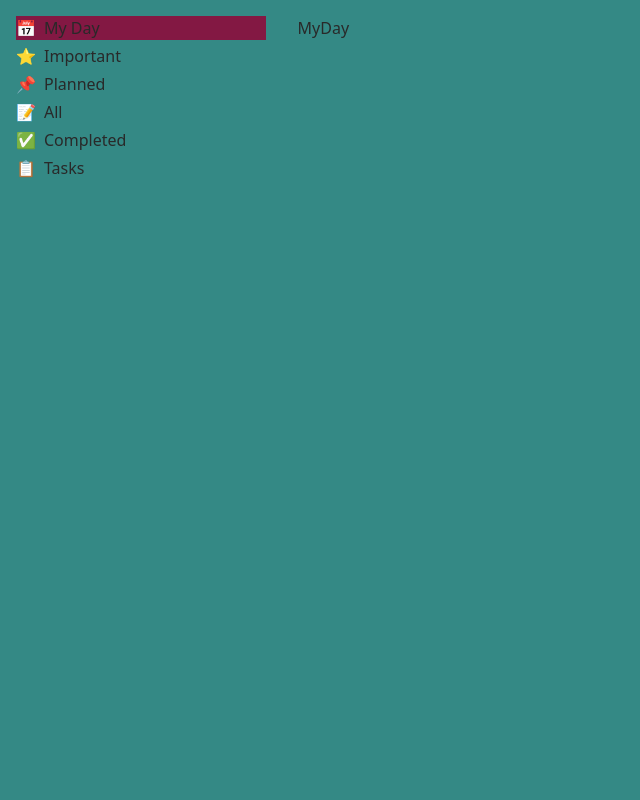
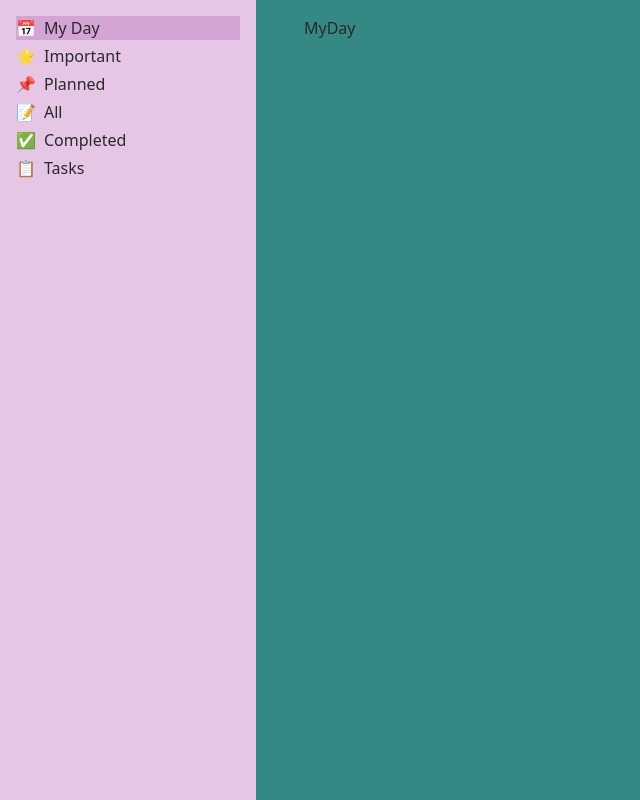
Before and after one commit to aidoskanapyanov/microsoft-todo-clone, a React (Vite) app in the folder frontend/: page / in a window 1280 px wide. Shown: the whole page, without its empty margins (0-640 px from the left). Built offline with nearby package versions, Linux system fonts and the light colour scheme.

Commit message:
Restyle components

```diff
--- a/frontend/src/App.tsx
+++ b/frontend/src/App.tsx
@@ -79,14 +79,16 @@ function Tasks() {
 
 function Layout() {
   return (
-    <div className="p-4 sm:flex sm:gap-8">
-      <SidebarMain className="sm:basis-1/5">
+    <div className="sm:flex sm:gap-8">
+      <SidebarMain className="p-4 sm:basis-1/5">
         <CategoryList />
       </SidebarMain>
       <SidebarMobile>
         <CategoryList />
       </SidebarMobile>
-      <Outlet />
+      <div className="p-4">
+        <Outlet />
+      </div>
     </div>
   );
 }
--- a/frontend/src/components/Category.tsx
+++ b/frontend/src/components/Category.tsx
@@ -15,8 +15,8 @@ export const Category = ({ title, icon, active, onClick, to }: Props) => {
     <Link to={to}>
       <div
         className={cn(
-          "flex flex-row-reverse items-center justify-end gap-2 hover:bg-pink-400 active:scale-95",
-          active === title && "bg-pink-900 hover:bg-pink-900"
+          "flex flex-row-reverse items-center justify-end gap-2 hover:bg-active active:scale-95",
+          active === title && "bg-active hover:bg-active"
         )}
         onClick={() => onClick(title)}
       >
--- a/frontend/src/components/CategoryList.tsx
+++ b/frontend/src/components/CategoryList.tsx
@@ -48,7 +48,7 @@ export const CategoryList = () => {
   };
 
   return (
-    <ul className="flex flex-col items-stretch justify-center gap-1">
+    <ul className="flex flex-col items-stretch justify-center gap-1 mt-4 sm:mt-auto">
       {data.map((item) => {
         return (
           <Category
--- a/frontend/src/components/SidebarMain.tsx
+++ b/frontend/src/components/SidebarMain.tsx
@@ -7,5 +7,14 @@ interface Props {
 }
 
 export const SidebarMain = ({ children, className }: Props) => {
-  return <div className={cn("hidden sm:block", className)}>{children}</div>;
+  return (
+    <div
+      className={cn(
+        "bg-sidebar text-sidebar-foreground h-screen hidden sm:block",
+        className
+      )}
+    >
+      {children}
+    </div>
+  );
 };
--- a/frontend/src/components/SidebarMobile.tsx
+++ b/frontend/src/components/SidebarMobile.tsx
@@ -27,7 +27,7 @@ function useCloseOnOutsideTouch(ref: any, setIsOpen: any) {
 function SidebarToggle(props) {
   return (
     <button
-      className="border-2 p-2 rounded-lg mb-4 block"
+      className="border-2 p-2 rounded-lg  block"
       onClick={() => props.setIsOpen(props.open ? true : false)}
     >
       {props.open ? "open" : "close"}
@@ -47,11 +47,11 @@ export const SidebarMobile = ({ children }: Props) => {
 
   return (
     <SidebarContext.Provider value={{ isOpen, setIsOpen }}>
-      <div className="block sm:hidden">
+      <div className="pt-4 pl-4 block sm:hidden">
         <SidebarToggle setIsOpen={setIsOpen} open={true}></SidebarToggle>
         <div
           className={cn(
-            "bg-slate-600 w-60 absolute inset-0 p-4 transition ease-in-out duration-200",
+            "bg-sidebar text-sidebar-foreground w-60 absolute inset-0 p-4 transition ease-in-out duration-200",
             isOpen ? "transform translate-x-0" : "transform -translate-x-full"
           )}
           ref={wrapperRef}
```
